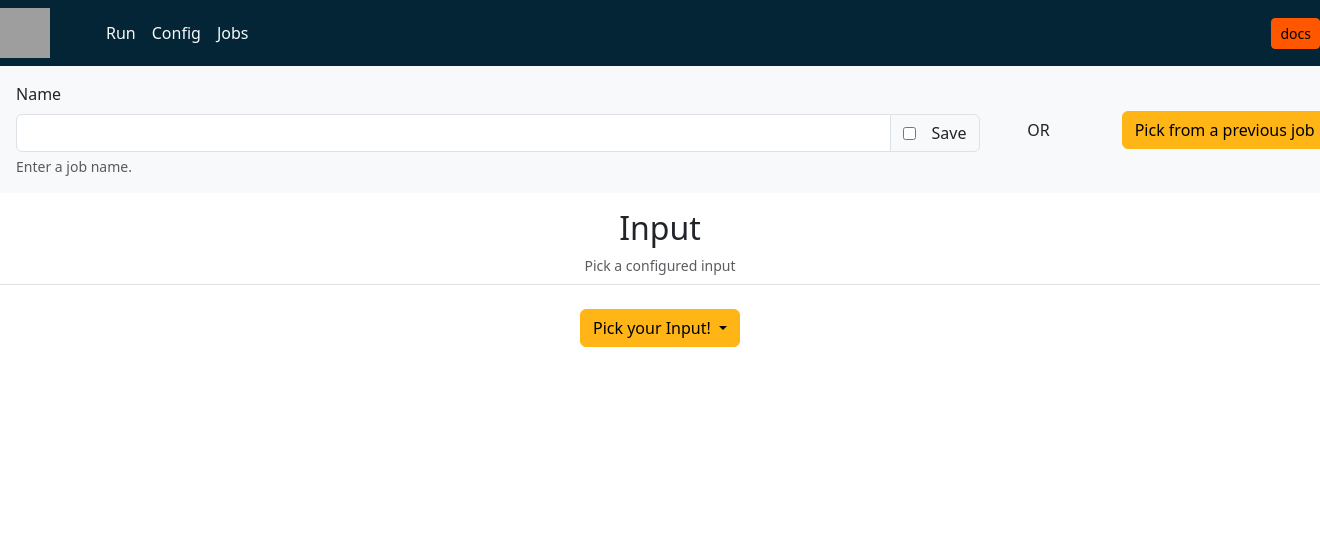
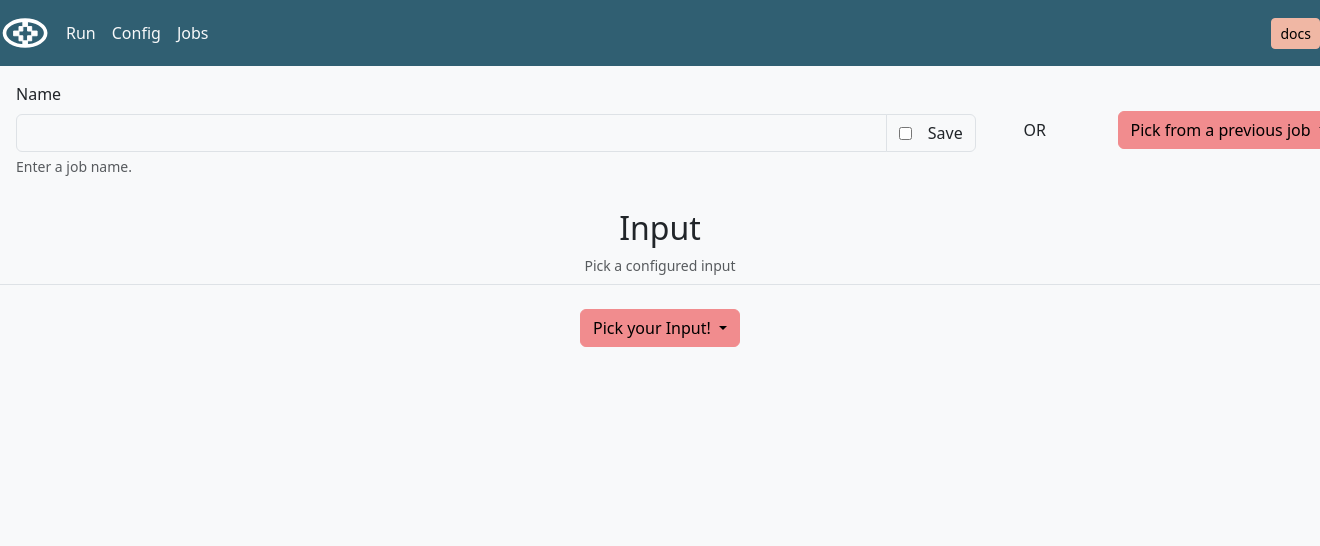
Before and after one commit to adambaumeister/panhit, a Flask app: page /run in a window 1320 px wide. Shown: the top 546 px of the page. Run offline with Flask 2, Linux system fonts and the light colour scheme; style sheets or scripts are compiled from the project's sources; some libraries are stand-ins or nearby versions; grey boxes are pictures that could not be loaded.

Commit message:
Lots of theming improvements.

```diff
--- a/static/custom/scss/custom.scss
+++ b/static/custom/scss/custom.scss
@@ -1,10 +1,11 @@
-$bg-dark: #4F3A65;
+
+$body-bg: #f8f9fa;
 
 $theme-colors: (
-  "primary": #ffb515,
-  "default": #ffb515,
-  "secondary": #ff5700,
-  "dark": #032535
+  "primary": #F18C8E,
+  "secondary": #F0B7A4,
+  "dark": #305F72
 );
 
+$card-cap-bg: #F18C8E;
 @import "bootstrap/scss/bootstrap";
--- a/templates/snippets/jobs_table.html
+++ b/templates/snippets/jobs_table.html
@@ -1,8 +1,8 @@
-<table class="table table-hover">
+<table class="table table-hover ">
     <tr class="clickable-row">
         {% for f in jobs.fields %}
 
-        <th scope="col">{{ f }}</th>
+        <th scope="col" class="thead-dark">{{ f }}</th>
         {% endfor %}
     </tr>
     {% for row in jobs.rows %}
--- a/templates/spec.html
+++ b/templates/spec.html
@@ -3,7 +3,7 @@
 
 <div class="container-flex">
 
-    <div class="no-gutters light-row no-gutters p-3 no-gutters form-row align-items-center">
+    <div class="p-3 form-row align-items-center" style="margin-right: 0px;">
         <div class="col-9">
             <label>Name</label>
             <div class="input-group">
--- a/templates/wrapper.html
+++ b/templates/wrapper.html
@@ -18,7 +18,7 @@
 </head>
 <body>
 <nav class="navbar navbar-expand-lg navbar-light bg-dark">
-        <img src="{{ url_for('static', filename='images/panhit_eye.svg') }}" class="mr-5" width="50px" height="50px">
+        <img src="{{ url_for('static', filename='images/panhit_eye.svg') }}" class="mr-2" width="50px" height="50px">
 
 
     <div class="collapse navbar-collapse" id="navbarSupportedContent">
```
Also changed, not shown: static/images/panhit_eye.svg (added).
